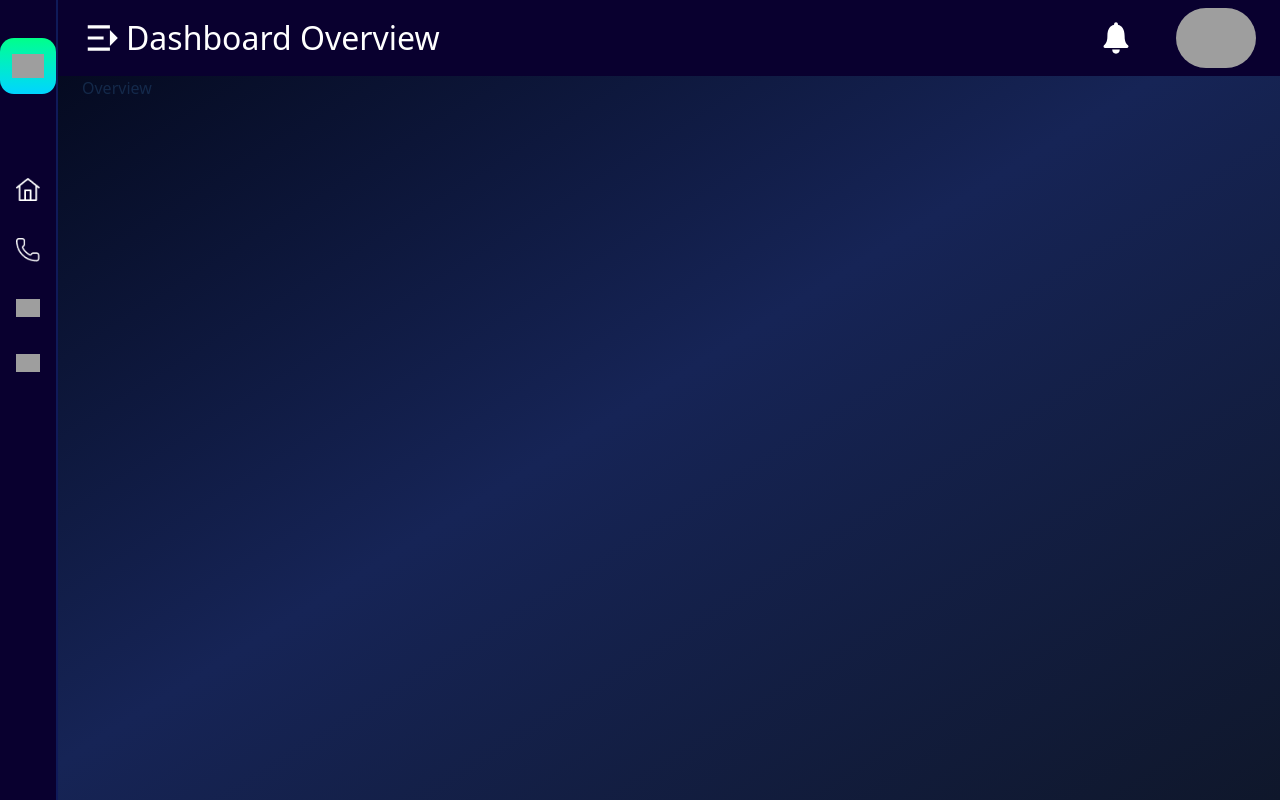
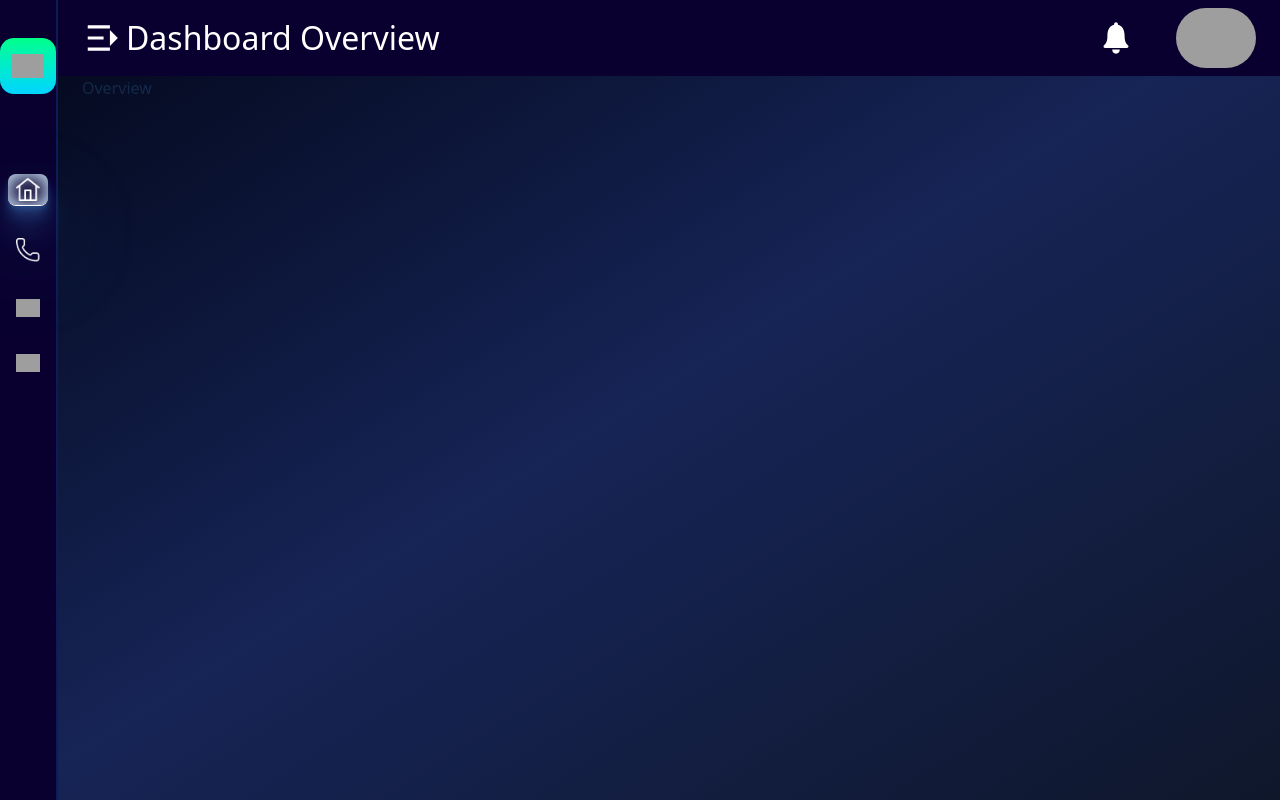
Before and after one commit to Sabbir-75/Dashboard, a React (Vite) app: page / in a window 1280 px wide. Built offline with nearby package versions, Linux system fonts and the light colour scheme; grey boxes are pictures that could not be loaded.

Commit message:
pathname waise navemenu shadow set implement complete

```diff
--- a/src/Pages/Dashboard/Dashboard.jsx
+++ b/src/Pages/Dashboard/Dashboard.jsx
@@ -8,7 +8,7 @@ import logo from "../../assets/logo.png"
 import { IoIosNotifications } from "react-icons/io";
 import { RiMenuUnfold3Fill } from "react-icons/ri";
 import { RiMenuUnfold4Fill } from "react-icons/ri";
-import { NavLink, Outlet } from 'react-router';
+import { NavLink, Outlet, useLocation } from 'react-router';
 
 const menu = [
     {
@@ -40,6 +40,8 @@ const menu = [
 const Dashboard = () => {
     const [open, setOpen] = useState(false)
     const [hoverId, setHoverId] = useState(null);
+    const location = useLocation()
+    console.log(location.pathname)
 
     return (
         <div className='max-w-[1440px] bg-[linear-gradient(to_bottom_right,#020618,#162456,#0F172B)] mx-auto'>
@@ -96,12 +98,14 @@ const Dashboard = () => {
                                             onMouseEnter={() => setHoverId(item.id)}
                                             onMouseLeave={() => setHoverId(null)}
                                             style={{
-                                                backgroundImage: hoverId === item.id ? `url(${noice})` : "none",
+                                                backgroundImage: (hoverId === item.id || location.pathname == `/${item.link}`) ? `url(${noice})` : "none",
                                                 backgroundSize: "cover",
                                                 backgroundPosition: "center",
                                             }}
-                                            className="active:bg-transparent is-drawer-close:tooltip px-2 py-1 hover:bg-gradient-to-b from-[#152252] to-[#111B3C] is-drawer-close:tooltip-right hover:border-b-1 border-b-1 border-transparent hover:border-white duration-200
-                                            hover:shadow-[inset_0_1px_18px_2px_#D2EAFF,_0_42px_107px_0_#57b1ff53,_0_24.72px_32.26px_0_#57b1ff2f,_0_10.27px_13.4px_0_#57b1ff38,_0_3.71px_4.85px_0_#57b1ff2c]"
+                                            className={`active:bg-transparent is-drawer-close:tooltip px-2 py-1 hover:bg-gradient-to-b from-[#152252] to-[#111B3C] is-drawer-close:tooltip-right hover:border-b-1 border-b-1 border-transparent hover:border-white duration-200
+                                            hover:shadow-[inset_0_1px_18px_2px_#D2EAFF,_0_42px_107px_0_#57b1ff53,_0_24.72px_32.26px_0_#57b1ff2f,_0_10.27px_13.4px_0_#57b1ff38,_0_3.71px_4.85px_0_#57b1ff2c]
+                                            ${((location.pathname == `/${item.link}`) || (item.link === "overview" && location.pathname == "/")) && "shadow-[inset_0_1px_18px_2px_#D2EAFF,_0_42px_107px_0_#57b1ff53,_0_24.72px_32.26px_0_#57b1ff2f,_0_10.27px_13.4px_0_#57b1ff38,_0_3.71px_4.85px_0_#57b1ff2c] bg-gradient-to-b from-[#152252] to-[#111B3C] border-b-1 border-white"}
+                                            `}
                                             data-tip="Homepage">
 
                                             <div className='flex items-center gap-3 md:gap-5 lg:gap-7'>
--- a/src/Routes/Routes.jsx
+++ b/src/Routes/Routes.jsx
@@ -1,14 +1,29 @@
 import { createBrowserRouter } from "react-router";
 import Dashboard from "../Pages/Dashboard/Dashboard";
 import Overview from "../Pages/Overview/Overview";
+import Call from "../Pages/Call/Call";
+import Appoinment from "../Pages/Appoinment/Appoinment";
+import Setting from "../Pages/Setting/Setting";
 
 export const router = createBrowserRouter([{
    path: "/",
    Component: Dashboard,
-   children:[
+   children: [
       {
          index: true,
          Component: Overview
-      }
+      },
+      {
+      path: "phone",
+      Component: Call
+      },
+      {
+      path: "appoinments",
+      Component: Appoinment
+      },
+      {
+      path: "setting",
+      Component: Setting
+      },
    ]
 }])
```
